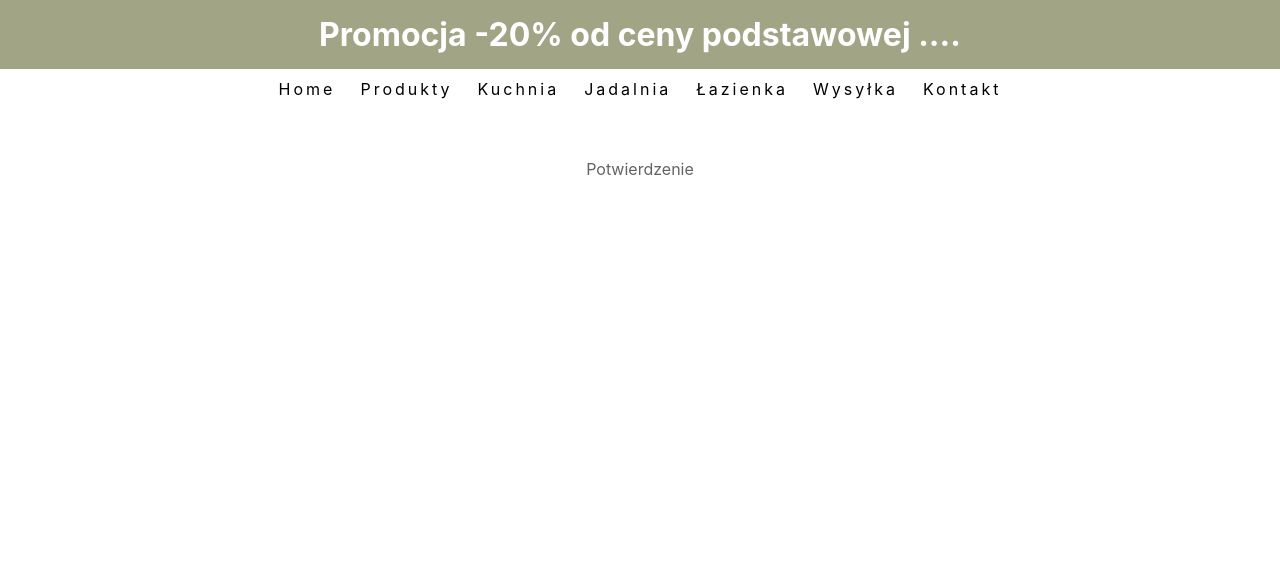
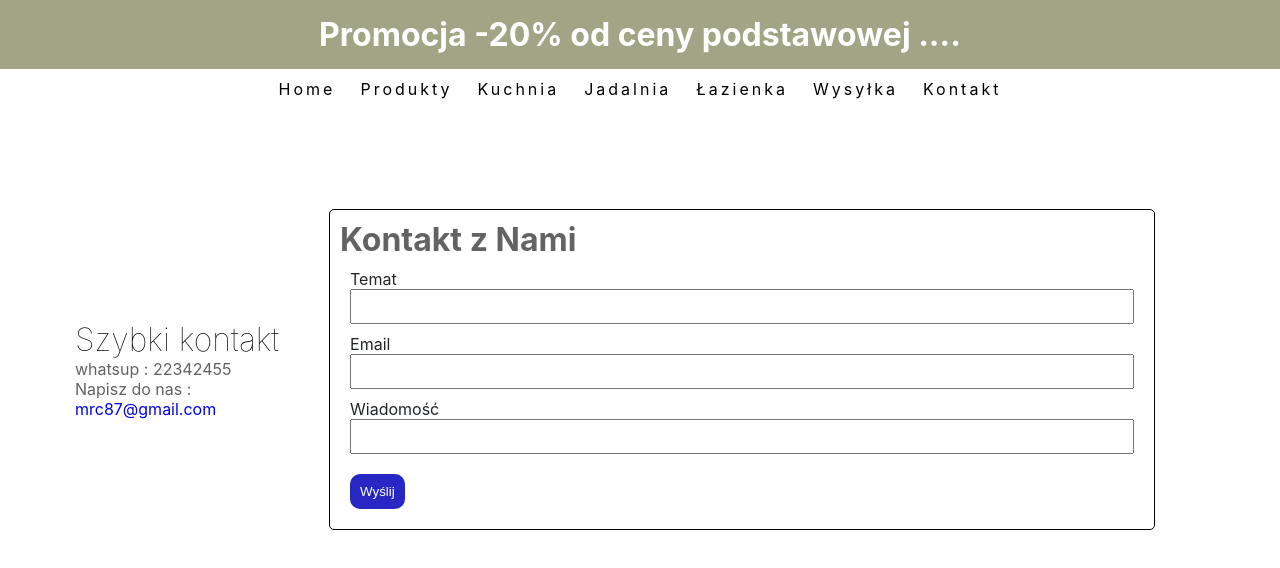
Before and after one commit to marcinoles87/my-app2, a React (Create React App) app: page /kontakt in a window 1280 px wide. Shown: the top 568 px of the page. Built offline with nearby package versions, Linux system fonts and the light colour scheme.

Commit message:
add code

```diff
--- a/src/pages/Kontakt.jsx
+++ b/src/pages/Kontakt.jsx
@@ -3,10 +3,12 @@ import Potwierdzenie from './Potwierdzenie'
 
 function Kontakt() {
 
-  const [potwierdzenie,setPotwierdzenie] = useState(false)
+  const [potwierdzenie,setPotwierdzenie] = useState(true)
 
   const handleSendEmail = (e) =>{
     e.preventDefault()
+
+    console.log(potwierdzenie)
 
     const temat = document.querySelector('#temat')
     const email = document.querySelector('#email')
@@ -36,7 +38,7 @@ function Kontakt() {
 
     if(temat.value.length >3 && email.value.length > 3 && wiadomosc.value.length > 3){
       alert('Wszystkie dane poprawne , dziękujemy za złożenie zamówienie . Wkrótce wyślemy potwierdzenie na email !')
-      setPotwierdzenie(true)
+      setPotwierdzenie(false)
     }
 
 
--- a/src/pages/Potwierdzenie.jsx
+++ b/src/pages/Potwierdzenie.jsx
@@ -1,8 +1,16 @@
 import React from 'react'
 
-function Potwierdzenie() {
+function Potwierdzenie () {
   return (
-    <div>Potwierdzenie</div>
+    <div>
+        <h1>Potwierdzenie złożenia zapytania</h1>
+        <p>Użytkownik </p>
+        <p>W dniu </p>
+        <p>Wysłał do nas wiadomość :</p>
+        <p>wiadomosc</p>
+        <p>Postaramy sie odpowiedzieć jak to najszybciej możliwe</p>
+        <p>Pozdrawiamy Zespół Obsługi Klienta</p>
+    </div>
   )
 }
 
```
